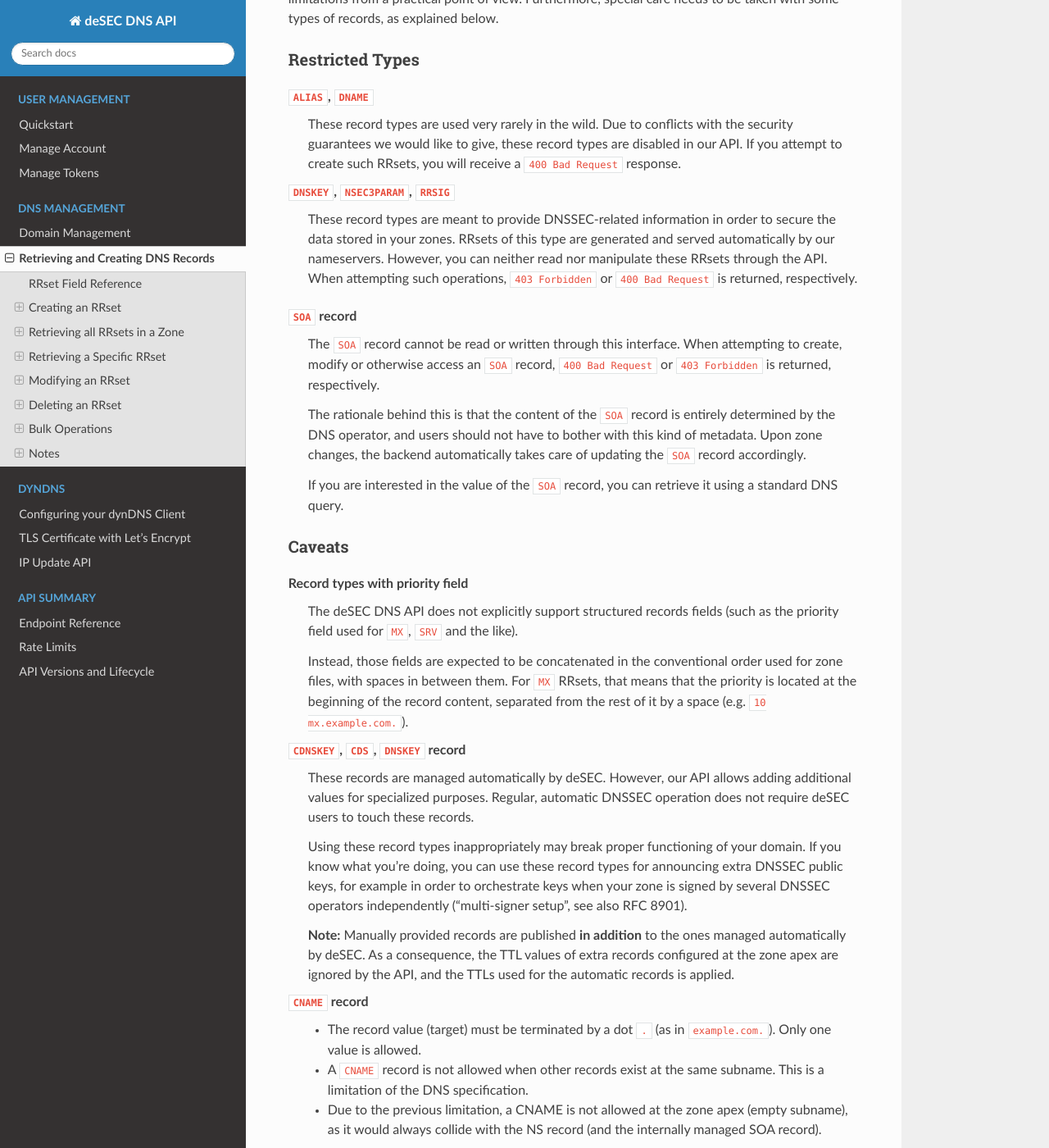
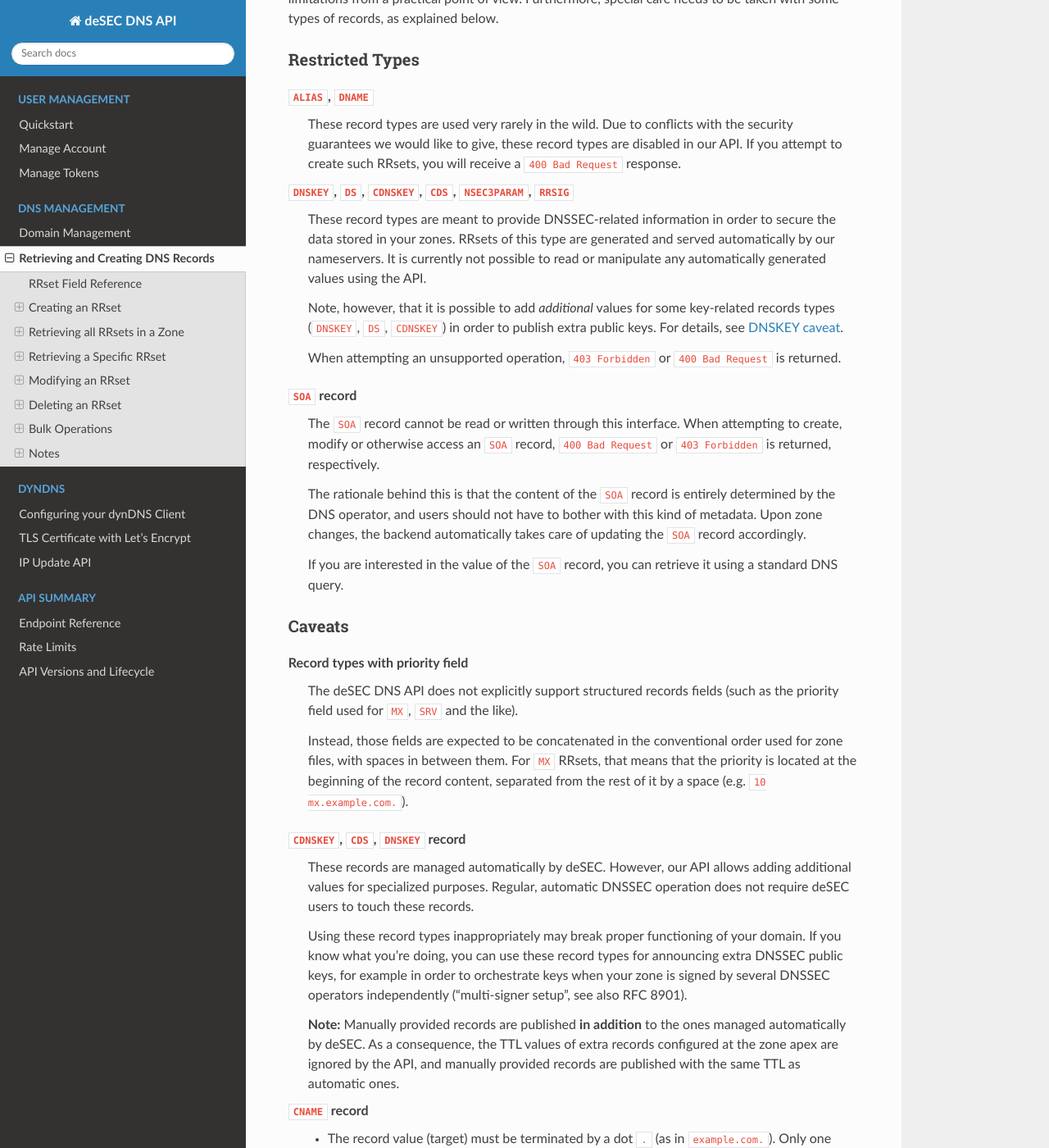
Before and after one commit to desec-io/desec-stack, a Sphinx documentation site: the page built from docs/dns/rrsets.rst, in a window 1280 px wide and 1400 px high, scrolled down 10393 px. Shown: the whole window at 82% size. Built offline with Sphinx 7.4.7 and the Read the Docs theme 2.0.0, drawn with Linux system fonts in a browser that asks for light colours.

Commit message:
fix(docs): improve restricted-types inaccuracy

```diff
--- a/docs/dns/rrsets.rst
+++ b/docs/dns/rrsets.rst
@@ -541,13 +541,19 @@ Restricted Types
     disabled in our API.  If you attempt to create such RRsets, you will receive
     a ``400 Bad Request`` response.
 
-``DNSKEY``, ``NSEC3PARAM``, ``RRSIG``
+``DNSKEY``, ``DS``, ``CDNSKEY``, ``CDS``, ``NSEC3PARAM``, ``RRSIG``
     These record types are meant to provide DNSSEC-related information in
     order to secure the data stored in your zones.  RRsets of this type are
-    generated and served automatically by our nameservers.  However, you can
-    neither read nor manipulate these RRsets through the API.  When attempting
-    such operations, ``403 Forbidden`` or ``400 Bad Request`` is returned,
-    respectively.
+    generated and served automatically by our nameservers.  It is currently
+    not possible to read or manipulate any automatically generated values
+    using the API.
+
+    Note, however, that it is possible to add *additional* values for some
+    key-related records types (``DNSKEY``, ``DS``, ``CDNSKEY``) in order to
+    publish extra public keys.  For details, see `DNSKEY caveat`_.
+
+    When attempting an unsupported operation, ``403 Forbidden`` or ``400 Bad
+    Request`` is returned.
 
 .. _`SOA caveat`:
 
@@ -580,6 +586,8 @@ Record types with priority field
     content, separated from the rest of it by a space (e.g.
     ``10 mx.example.com.``).
 
+.. _`DNSKEY caveat`:
+
 ``CDNSKEY``, ``CDS``, ``DNSKEY`` record
     These records are managed automatically by deSEC.  However, our API allows
     adding additional values for specialized purposes.  Regular, automatic
@@ -593,8 +601,9 @@ Record types with priority field
 
     **Note:** Manually provided records are published **in addition** to the
     ones managed automatically by deSEC.  As a consequence, the TTL values of
-    extra records configured at the zone apex are ignored by the API, and the
-    TTLs used for the automatic records is applied.
+    extra records configured at the zone apex are ignored by the API, and
+    manually provided records are published with the same TTL as automatic
+    ones.
 
 ``CNAME`` record
     - The record value (target) must be terminated by a dot ``.`` (as in
```
